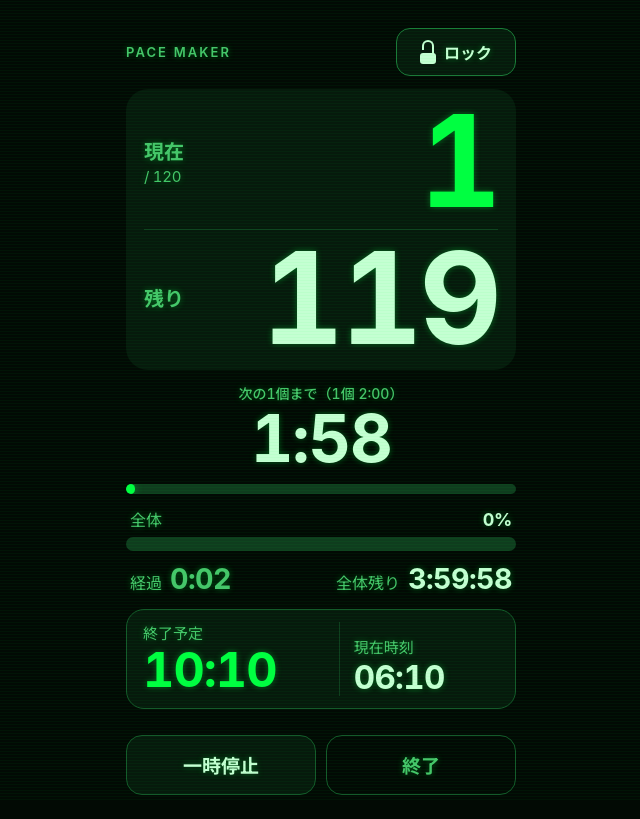
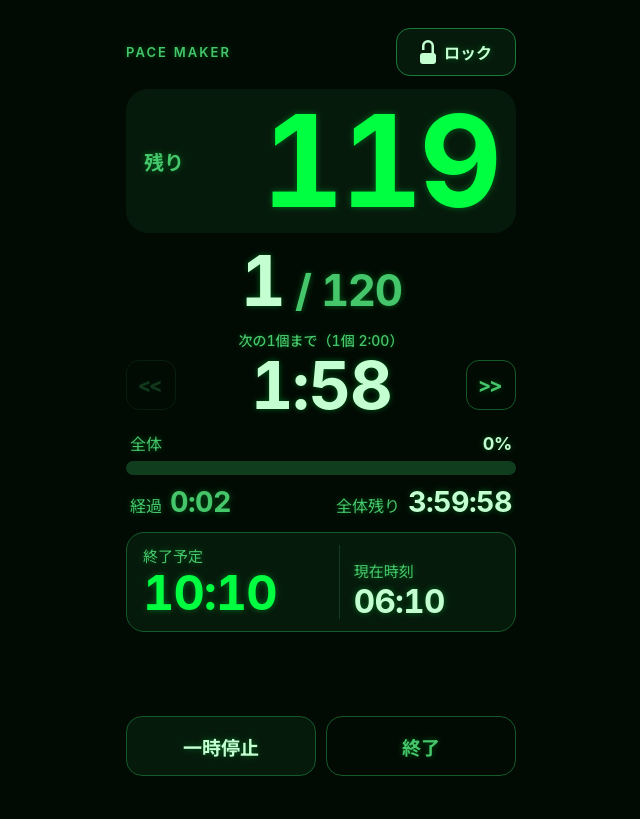
Before and after one commit to akwhyt/pace-maker, a plain HTML site: page index.html in a window 1280 px wide. Both pictures are taken after a click on the button "スタート". Shown: the whole page, without its empty margins (319-959 px from the left). Drawn offline with Linux system fonts and the light colour scheme.

Commit message:
計測画面に前へ/次へボタンを追加し、表示を整理
- 残り個数を一番上に大きく、その下に「現在 / 総数」を表示
- カウントダウンの左右に ≪ ≫ ボタン。押すと終了予定は変えずに、残り時間を残り個数で割り直す
- カウントダウンのバーと走査線オーバーレイを削除
- ロック中のボタン表記を「長押し」に変更
- 解錠アイコンをSVGで描き直し、右脚をまっすぐ本体につなげる

Co-Authored-By: Claude Opus 5.5 <noreply@anthropic.com>

```diff
--- a/app.js
+++ b/app.js
@@ -16,10 +16,11 @@
     setupClock: $('setupClock'), setupEnd: $('setupEnd'), startBtn: $('startBtn'),
     pausedBadge: $('pausedBadge'), lockBtn: $('lockBtn'),
     runCount: $('runCount'), roundNum: $('roundNum'), leftNum: $('leftNum'),
-    timerLabel: $('timerLabel'), timerText: $('timerText'), barFill: $('barFill'),
+    timerLabel: $('timerLabel'), timerText: $('timerText'),
     elapsedText: $('elapsedText'), overallText: $('overallText'),
     overallFill: $('overallFill'), overallPct: $('overallPct'),
     runEnd: $('runEnd'), runClock: $('runClock'),
+    prevBtn: $('prevBtn'), nextBtn: $('nextBtn'),
     pauseBtn: $('pauseBtn'), stopBtn: $('stopBtn'),
     lockLayer: $('lockLayer'), unlockBtn: $('unlockBtn'), holdFill: $('holdFill'),
   };
@@ -45,7 +46,10 @@
     count: saved.count != null ? String(saved.count) : '120',
   };
 
-  // run: { total(sec), count, accum(ms), since(epoch ms|null), roundSeen, overEnd(epoch ms|null) }
+  // run: { total(sec), count, accum(ms), since(epoch ms|null), roundSeen, overEnd(epoch ms|null),
+  //        doneBase, baseSec }
+  // doneBase / baseSec：前へ・次へで個数を動かした時点の「済んだ個数」と経過秒。
+  // そこから先は、残り時間を残り個数で割り直したペースで進む。
   let run = null;
   let locked = false;
   let holdAt = null;
@@ -83,9 +87,9 @@
   }
 
   const elapsedSec = (now) => (run.accum + (run.since ? now - run.since : 0)) / 1000;
-  const roundSec = () => run.total / run.count;
+  const roundSec = () => (run.total - run.baseSec) / (run.count - run.doneBase);
   function roundAt(elSec) {
-    return Math.min(run.count, Math.floor(elSec / roundSec()) + 1);
+    return Math.min(run.count, run.doneBase + Math.floor((elSec - run.baseSec) / roundSec()) + 1);
   }
 
   // ---------- wake lock ----------
@@ -128,7 +132,7 @@
     const count = settingsCount();
     if (!(total > 0 && count > 0)) return;
     saveSettings();
-    run = { total, count, accum: 0, since: Date.now(), roundSeen: 1, overEnd: null };
+    run = { total, count, accum: 0, since: Date.now(), roundSeen: 1, overEnd: null, doneBase: 0, baseSec: 0 };
     saveRun();
     showScreen('run');
     acquireWake();
@@ -146,6 +150,20 @@
       run.since = t;
       acquireWake();
     }
+    saveRun();
+    render();
+  }
+
+  // 前の1個に戻る(-1)／次の1個に進む(+1)。終了予定は変えず、残り時間を残り個数で割り直す
+  function step(dir) {
+    if (!run) return;
+    const elSec = elapsedSec(Date.now());
+    if (elSec >= run.total) return;
+    const target = roundAt(elSec) + dir;
+    if (target < 1 || target > run.count) return;
+    run.doneBase = target - 1;
+    run.baseSec = elSec;
+    run.roundSeen = target; // 手動で動かしたときは振動させない
     saveRun();
     render();
   }
@@ -191,7 +209,7 @@
     const overSec = elSec - run.total;
     const isOver = overSec >= 0;
     const round = roundAt(elSec);
-    const inRound = elSec - (round - 1) * rs;
+    const inRound = elSec - run.baseSec - (round - 1 - run.doneBase) * rs;
     const rem = Math.max(0, rs - inRound);
 
     // ラウンド切り替え・超過突入の検出
@@ -209,27 +227,21 @@
     setText(el.pauseBtn, paused ? '再開' : '一時停止');
 
     setText(el.runCount, run.count);
-    if (isOver) {
-      setText(el.roundNum, '超過');
-      setText(el.leftNum, '超過');
-    } else {
-      setText(el.roundNum, round);
-      setText(el.leftNum, Math.max(0, run.count - round));
-    }
-    for (const n of [el.roundNum, el.leftNum]) {
-      setClass(n, 'over', isOver);
-      setClass(n, 'd4', !isOver && String(n.textContent).length >= 4);
-    }
+    setText(el.roundNum, isOver ? run.count : round);
+    setText(el.leftNum, isOver ? '超過' : Math.max(0, run.count - round));
+    setClass(el.leftNum, 'over', isOver);
+    setClass(el.leftNum, 'd4', !isOver && String(el.leftNum.textContent).length >= 4);
 
-    setText(el.timerLabel, isOver ? '超過時間' : '次の1個まで（1個 ' + fmt(rs) + '）');
+    const prevOff = isOver || round <= 1;
+    const nextOff = isOver || round >= run.count;
+    if (el.prevBtn.disabled !== prevOff) el.prevBtn.disabled = prevOff;
+    if (el.nextBtn.disabled !== nextOff) el.nextBtn.disabled = nextOff;
+
+    setText(el.timerLabel, isOver ? '超過時間' : '次の1個まで（1個 ' + fmt(Math.ceil(rs)) + '）');
     setText(el.timerText, isOver ? '+' + fmt(Math.floor(overSec)) : fmt(Math.ceil(rem)));
     setClass(el.timerText, 'warn', isOver || rem <= 10);
     setClass(el.timerText, 'over', isOver && overSec < 3600);
     setClass(el.timerText, 'over-h', isOver && overSec >= 3600);
-
-    const pct = isOver ? 100 : Math.min(100, (inRound / rs) * 100);
-    el.barFill.style.width = pct.toFixed(2) + '%';
-    setClass(el.barFill, 'warn', isOver);
 
     const allPct = Math.min(100, (elSec / run.total) * 100);
     el.overallFill.style.width = allPct.toFixed(2) + '%';
@@ -291,6 +303,8 @@
   });
   el.pauseBtn.addEventListener('click', togglePause);
   el.stopBtn.addEventListener('click', stop);
+  el.prevBtn.addEventListener('click', () => step(-1));
+  el.nextBtn.addEventListener('click', () => step(1));
   el.lockBtn.addEventListener('click', () => setLocked(true));
 
   // ---------- lock / long press ----------
@@ -346,7 +360,15 @@
       since: savedRun.since || null,
       roundSeen: 0,
       overEnd: savedRun.overEnd != null ? savedRun.overEnd : null,
+      doneBase: 0,
+      baseSec: 0,
     };
+    // 前へ・次への状態を復元（壊れた値なら最初からのペースに戻す）
+    const db = savedRun.doneBase, bs = savedRun.baseSec;
+    if (Number.isInteger(db) && db >= 0 && db < run.count && typeof bs === 'number' && bs >= 0 && bs < run.total) {
+      run.doneBase = db;
+      run.baseSec = bs;
+    }
     // 復帰時は振動させずに現在ラウンドを既読扱いにする
     const elSec = elapsedSec(Date.now());
     run.roundSeen = elSec >= run.total ? run.count + 1 : roundAt(elSec);
--- a/index.html
+++ b/index.html
@@ -79,7 +79,11 @@
       <div class="header-right">
         <div id="pausedBadge" class="badge" hidden>一時停止中</div>
         <button id="lockBtn" type="button" class="lock-btn">
-          <span class="lock-icon open" aria-hidden="true"><span class="shackle"></span><span class="body"></span></span>
+          <!-- 解錠アイコン：つるを持ち上げ、右脚だけまっすぐ本体に刺さった形 -->
+          <svg class="lock-open" viewBox="0 0 16 24" aria-hidden="true">
+            <path d="M3.25 10V6a4.75 4.75 0 0 1 9.5 0v8" fill="none" stroke="currentColor" stroke-width="2.5"/>
+            <rect x="0" y="13" width="16" height="11" rx="3" fill="currentColor"/>
+          </svg>
           ロック
         </button>
       </div>
@@ -88,25 +92,22 @@
     <div class="card rounds">
       <div class="rounds-row">
         <div class="rounds-label">
-          <div class="label nowrap">現在</div>
-          <div class="label sm nowrap tnum">/ <span id="runCount">0</span></div>
-        </div>
-        <div id="roundNum" class="round-num accent">1</div>
-      </div>
-      <div class="rounds-row">
-        <div class="rounds-label">
           <div class="label nowrap">残り</div>
         </div>
-        <div id="leftNum" class="round-num">0</div>
+        <div id="leftNum" class="round-num accent">0</div>
       </div>
     </div>
 
+    <div class="cur-line"><span id="roundNum">1</span><span class="of"> / <span id="runCount">0</span></span></div>
+
     <div class="timer">
       <div id="timerLabel" class="label timer-label">次の1個まで</div>
-      <div id="timerText" class="timer-text">0:00</div>
+      <div class="timer-row">
+        <button id="prevBtn" type="button" class="step-btn" aria-label="前の1個に戻る">&lt;&lt;</button>
+        <div id="timerText" class="timer-text">0:00</div>
+        <button id="nextBtn" type="button" class="step-btn" aria-label="次の1個に進む">&gt;&gt;</button>
+      </div>
     </div>
-
-    <div class="bar"><div id="barFill" class="bar-fill"></div></div>
 
     <div class="overall">
       <div class="overall-head">
@@ -145,18 +146,16 @@
     </div>
   </section>
 
-  <div class="scanlines" aria-hidden="true"></div>
-
   <!-- 画面ロック -->
   <div id="lockLayer" class="lock-layer" hidden>
     <div class="lock-inner">
     <button id="unlockBtn" type="button" class="unlock-btn" aria-label="長押しでロック解除">
       <span class="unlock-face base" aria-hidden="true">
-        <span class="lock-icon"><span class="shackle"></span><span class="body"></span></span>ロック中
+        <span class="lock-icon"><span class="shackle"></span><span class="body"></span></span>長押し
       </span>
       <!-- 緑で満たした面。長押し中は上から減っていく -->
       <span id="holdFill" class="unlock-face fill">
-        <span class="lock-icon" aria-hidden="true"><span class="shackle"></span><span class="body"></span></span>ロック中
+        <span class="lock-icon" aria-hidden="true"><span class="shackle"></span><span class="body"></span></span>長押し
       </span>
     </button>
     </div>
--- a/style.css
+++ b/style.css
@@ -237,18 +237,8 @@ input[type=number] { -moz-appearance: textfield; appearance: textfield; }
   background: currentColor;
   border-radius: 3px;
 }
-/* 解錠アイコン：つるを持ち上げ、右脚だけ本体に刺さった形 */
-.lock-icon.open { margin-top: 5px; }
-.lock-icon.open .shackle { top: -5px; }
-.lock-icon.open .shackle::after {
-  content: '';
-  position: absolute;
-  top: 100%;
-  right: -2.5px;
-  width: 2.5px;
-  height: 4px;
-  background: currentColor;
-}
+/* 解錠アイコン（SVG）：閉じたアイコンと同じ大きさで、つるだけ5px持ち上げた形 */
+.lock-open { display: block; width: 16px; height: 24px; flex-shrink: 0; }
 
 .rounds {
   border-radius: 22px;
@@ -256,7 +246,7 @@ input[type=number] { -moz-appearance: textfield; appearance: textfield; }
   display: flex;
   flex-direction: column;
 }
-/* 現在ラウンドと残りは一番大事な情報なので、1行ずつ横幅いっぱいで大きく出す */
+/* 残り個数は一番大事な情報なので、横幅いっぱいで大きく出す */
 .rounds-row {
   padding: 4px 0;
   display: flex;
@@ -287,6 +277,46 @@ input[type=number] { -moz-appearance: textfield; appearance: textfield; }
   gap: 2px;
 }
 .timer-label { font-size: 14px; font-weight: 500; white-space: nowrap; }
+
+/* 現在の個数 / 総数 */
+.cur-line {
+  text-align: center;
+  font-weight: 700;
+  line-height: 1;
+  letter-spacing: -0.02em;
+  font-size: calc(64 * var(--u));
+  white-space: nowrap;
+  color: var(--text);
+}
+.cur-line .of { color: var(--sub); font-size: 0.62em; }
+
+/* カウントダウンと、左右の前へ／次へボタン */
+.timer-row {
+  align-self: stretch;
+  display: flex;
+  align-items: center;
+  justify-content: space-between;
+  gap: 8px;
+}
+.timer-row .timer-text { flex: 1; min-width: 0; text-align: center; }
+.step-btn {
+  flex-shrink: 0;
+  width: 50px;
+  height: 50px;
+  border-radius: 13px;
+  border: 1px solid var(--border);
+  background: transparent;
+  color: var(--sub);
+  font-size: 20px;
+  font-weight: 700;
+  line-height: 1;
+  letter-spacing: -0.12em;
+  display: grid;
+  place-items: center;
+  padding: 0 4px 0 0;
+}
+.step-btn:not(:disabled):active { background: var(--divider); color: var(--accent); }
+.step-btn:disabled { opacity: 0.25; }
 .timer-text {
   letter-spacing: -0.02em;
   white-space: nowrap;
@@ -387,17 +417,6 @@ input[type=number] { -moz-appearance: textfield; appearance: textfield; }
 .btn-ghost { background: transparent; color: var(--sub); }
 .btn-secondary:active, .btn-ghost:active { background: var(--divider); }
 
-/* ---------- 走査線 ---------- */
-.scanlines {
-  position: fixed;
-  inset: 0;
-  pointer-events: none;
-  background: repeating-linear-gradient(0deg,
-    rgba(0, 255, 65, 0.045) 0px, rgba(0, 255, 65, 0.045) 1px,
-    transparent 1px, transparent 3px);
-  z-index: 5;
-}
-
 /* ---------- 画面ロック ---------- */
 .lock-layer {
   position: fixed;
--- a/sw.js
+++ b/sw.js
@@ -1,5 +1,5 @@
 // アプリ更新時は VERSION を上げる（古いキャッシュは activate で削除される）
-const VERSION = 'v4';
+const VERSION = 'v7';
 const CACHE = 'pacemaker-' + VERSION;
 const ASSETS = [
   './',
```
